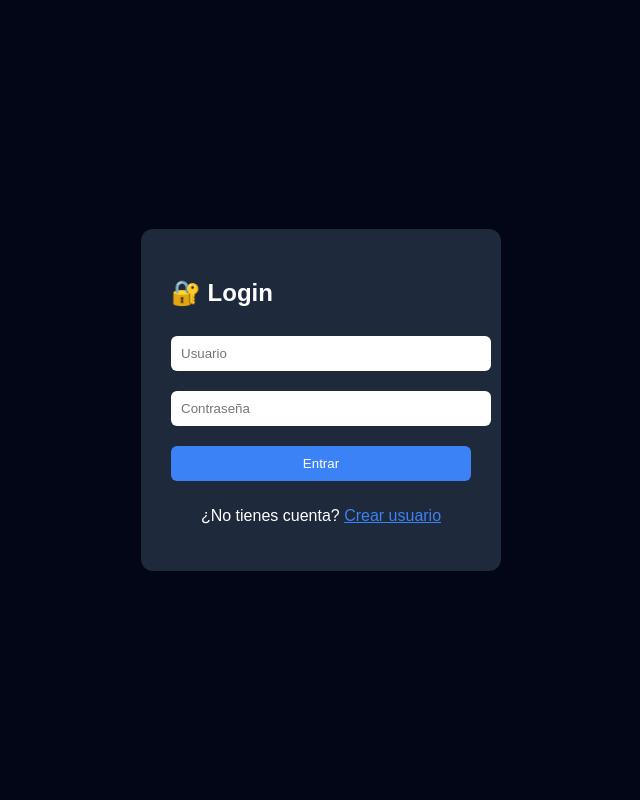
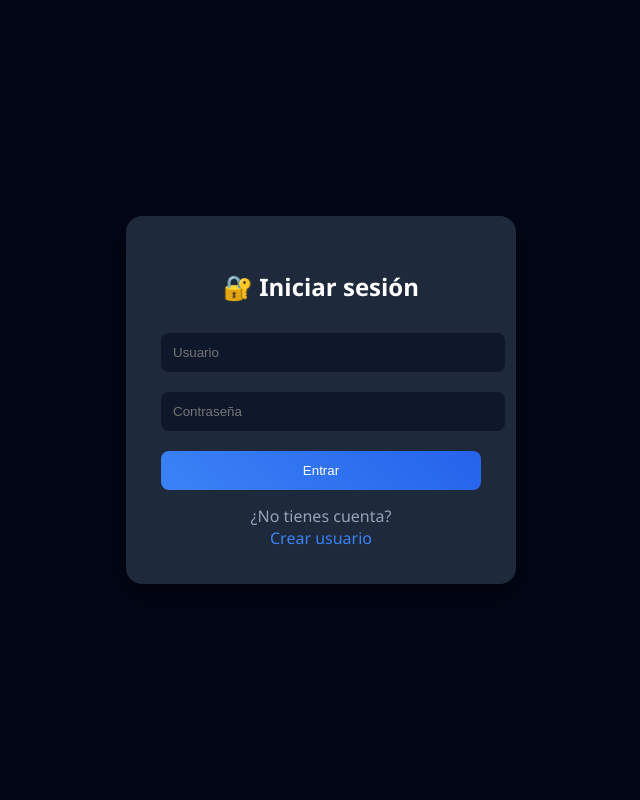
Before and after one commit to juanariasn-cmyk/proyecto-biblioteca, a Flask app: page / in a window 1280 px wide. Shown: the whole page, without its empty margins (319-959 px from the left). Run offline with Flask 3, Linux system fonts and the light colour scheme.

Commit message:
Update login.html

```diff
--- a/web_app/templates/login.html
+++ b/web_app/templates/login.html
@@ -2,10 +2,11 @@
 <html>
 <head>
 <title>Login</title>
+
 <style>
 body{
     margin:0;
-    font-family:Arial;
+    font-family:'Segoe UI', sans-serif;
     background:#020617;
     color:white;
     display:flex;
@@ -13,48 +14,97 @@ body{
     align-items:center;
     height:100vh;
 }
+
+/* CAJA */
 .box{
     background:#1e293b;
-    padding:30px;
-    border-radius:12px;
-    width:300px;
+    padding:35px;
+    border-radius:16px;
+    width:320px;
+    box-shadow:0 10px 30px rgba(0,0,0,0.6);
 }
-input, button{
+
+/* TITULO */
+h2{
+    text-align:center;
+    margin-bottom:20px;
+}
+
+/* INPUTS */
+input{
     width:100%;
-    padding:10px;
+    padding:12px;
     margin:10px 0;
     border:none;
-    border-radius:6px;
-}
-button{
-    background:#3b82f6;
+    border-radius:8px;
+    outline:none;
+    background:#0f172a;
     color:white;
 }
+
+/* BOTON */
+button{
+    width:100%;
+    padding:12px;
+    margin-top:10px;
+    border:none;
+    border-radius:8px;
+    background:linear-gradient(45deg,#3b82f6,#2563eb);
+    color:white;
+    cursor:pointer;
+    transition:0.3s;
+}
+
+button:hover{
+    transform:scale(1.05);
+}
+
+/* ERROR */
 .error{
-    color:red;
+    color:#ef4444;
     text-align:center;
+    margin-bottom:10px;
+}
+
+/* LINK */
+.link{
+    text-align:center;
+    margin-top:15px;
+    color:#94a3b8;
+}
+
+.link a{
+    color:#3b82f6;
+    text-decoration:none;
+}
+
+.link a:hover{
+    text-decoration:underline;
 }
 </style>
+
 </head>
+
 <body>
 
 <div class="box">
-<h2>🔐 Login</h2>
+
+<h2>🔐 Iniciar sesión</h2>
 
 {% if error %}
 <p class="error">{{ error }}</p>
 {% endif %}
 
 <form method="POST">
-<input type="text" name="usuario" placeholder="Usuario" required>
-<input type="password" name="password" placeholder="Contraseña" required>
-<button>Entrar</button>
+    <input type="text" name="usuario" placeholder="Usuario" required>
+    <input type="password" name="password" placeholder="Contraseña" required>
+    <button type="submit">Entrar</button>
 </form>
 
-<p style="text-align:center;">
-¿No tienes cuenta?
-<a href="/registro" style="color:#3b82f6;">Crear usuario</a>
-</p>
+<div class="link">
+    ¿No tienes cuenta?<br>
+    <a href="/registro">Crear usuario</a>
+</div>
 
 </div>
 
```
